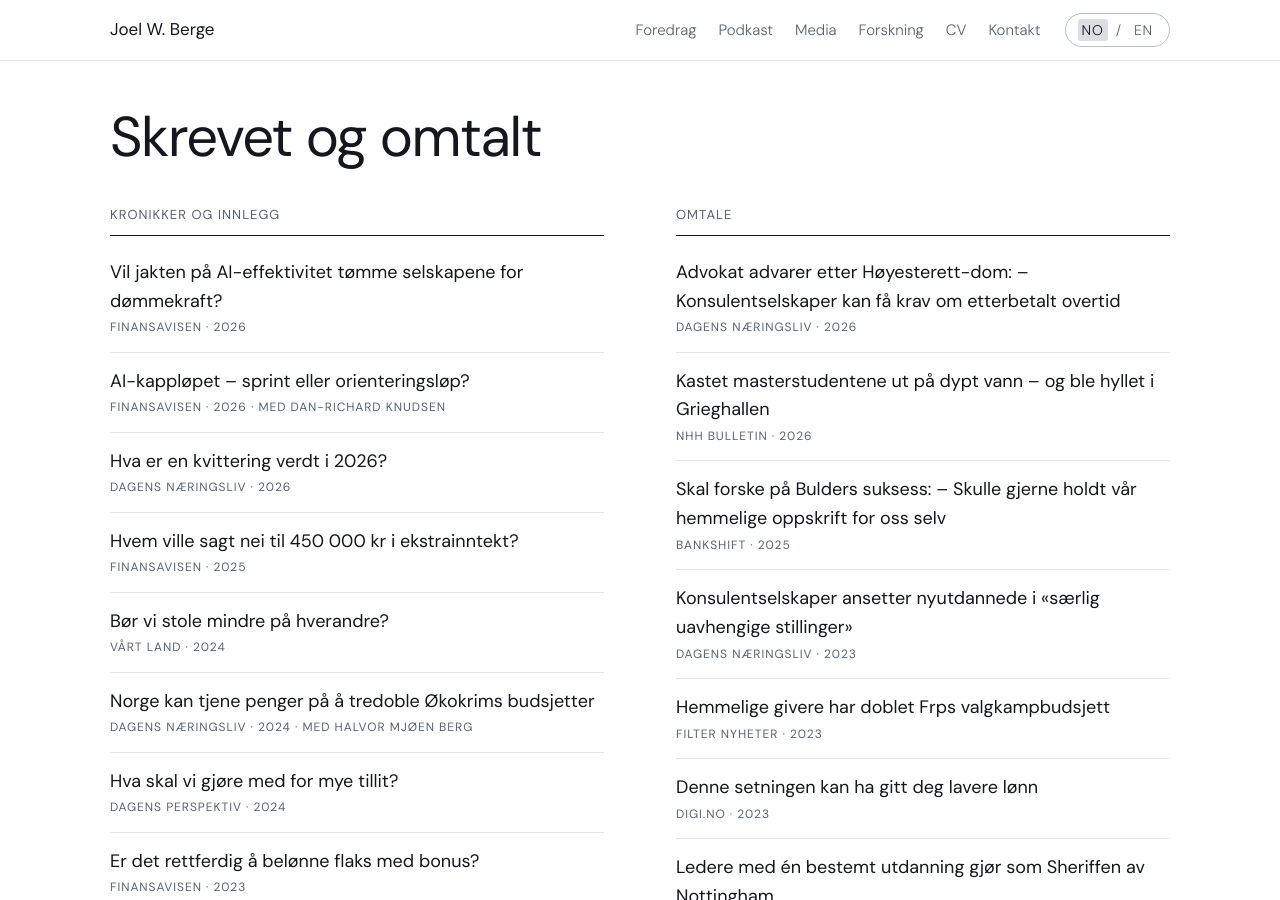
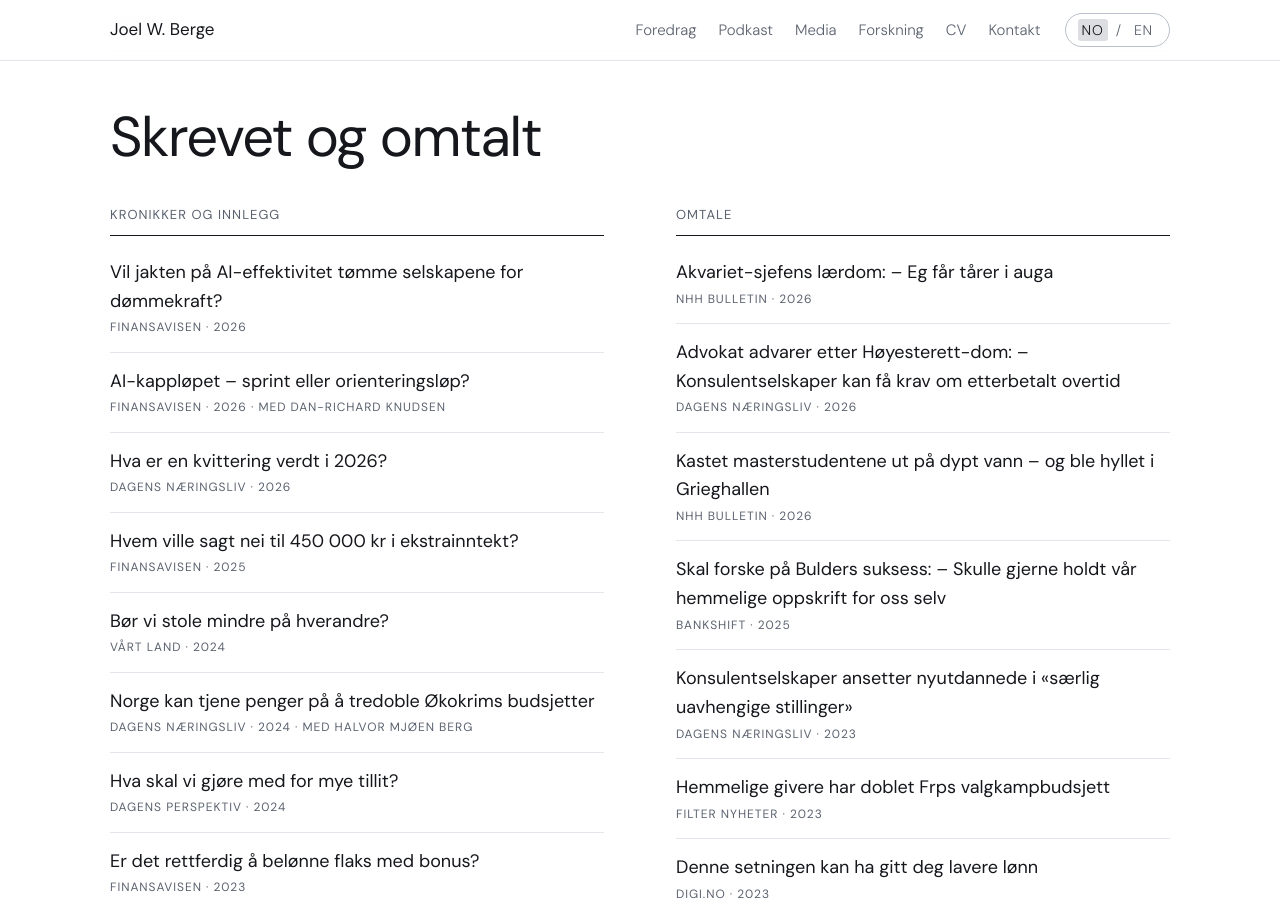
Before and after one commit to joelberge/joelberge.github.io, a Jekyll site: the page built from index.html, in a window 1280 px wide and 900 px high, scrolled down 5557 px. Built offline with Jekyll 4.4.1, drawn with Linux system fonts in a browser that asks for light colours.

Commit message:
NHH Bulletin coverage: Akvariet case in Strategic Profitability Analysis (#31)
Claude-Session: https://claude.ai/code/session_01QuEDscUrZkVPfLcMTuAdVm

Co-authored-by: Claude <noreply@anthropic.com>

```diff
--- a/_data/media.yml
+++ b/_data/media.yml
@@ -56,6 +56,10 @@ opeds:
     link: https://www.bt.no/btmeninger/debatt/i/e1xvLa/den-skjulte-eksamen
 
 coverage:
+  - title: "Akvariet-sjefens lærdom: – Eg får tårer i auga"
+    outlet: NHH Bulletin
+    year: 2026
+    link: https://www.nhh.no/nhh-bulletin/artikkelarkiv/2026/oktober/akvariesjefens-lardom--eg-far-tarer-i-auga/
   - title: "Advokat advarer etter Høyesterett-dom: – Konsulentselskaper kan få krav om etterbetalt overtid"
     outlet: Dagens Næringsliv
     year: 2026
```
